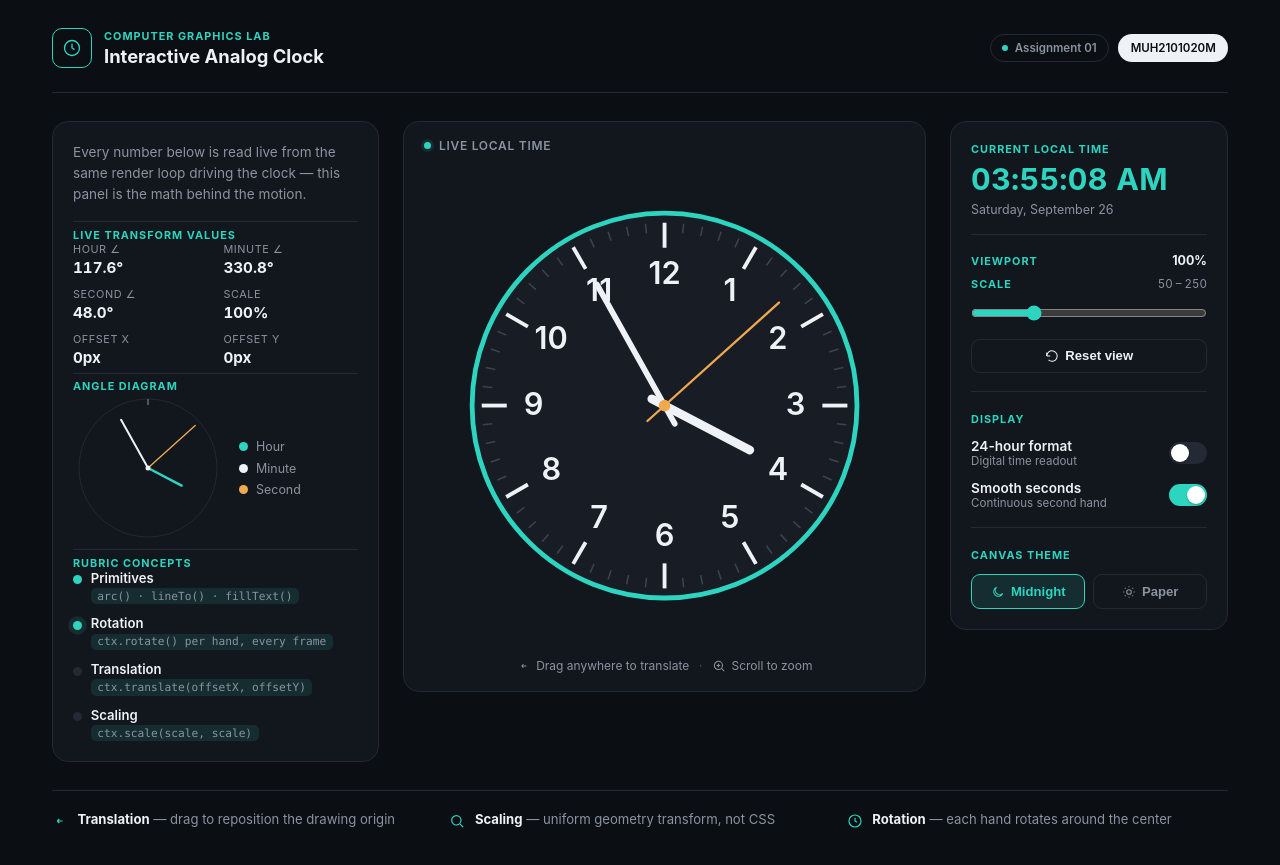
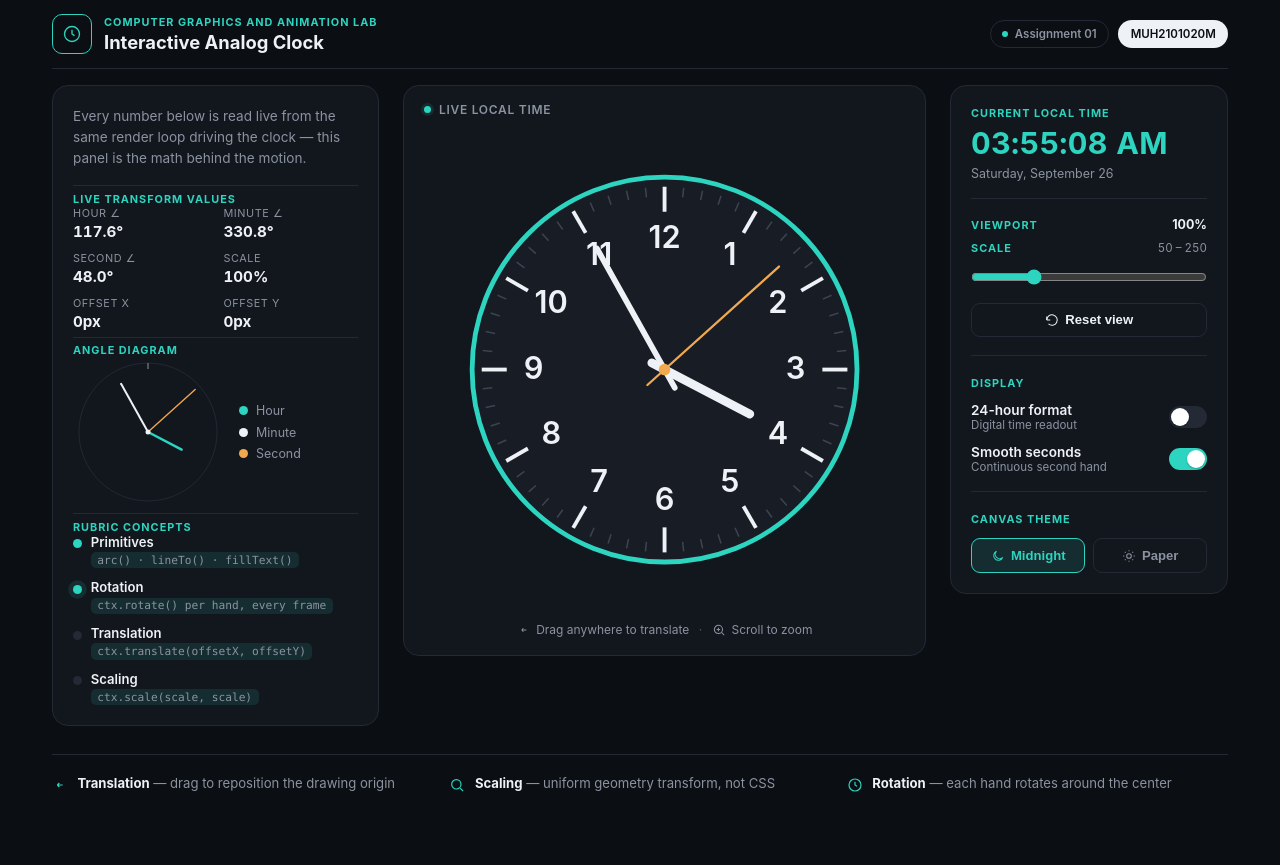
Before and after one commit to Kawchar-Ahammed/Interactive-Analog-Clock-Computer-Graphics-Animation, a plain HTML site: page index.html in a window 1280 px wide. After the commit the page ends 829 px from the top, so only its background shows below. Drawn offline with Linux system fonts and the light colour scheme.

Commit message:
Reduce header padding to match cube project spacing

```diff
--- a/index.html
+++ b/index.html
@@ -19,7 +19,7 @@
           </svg>
         </span>
         <div class="brand-text">
-          <span class="eyebrow">Computer Graphics Lab</span>
+          <span class="eyebrow">Computer Graphics and Animation Lab</span>
           <h1>Interactive Analog Clock</h1>
         </div>
       </div>
--- a/style.css
+++ b/style.css
@@ -61,7 +61,7 @@ body {
 .app {
   max-width: 1240px;
   margin: 0 auto;
-  padding: 1.75rem 2rem 2.25rem;
+  padding: 0.875rem 2rem 2.25rem;
 }
 
 .eyebrow {
@@ -80,9 +80,9 @@ body {
   justify-content: space-between;
   flex-wrap: wrap;
   gap: 1rem;
-  padding-bottom: 1.5rem;
+  padding-bottom: 0.875rem;
   border-bottom: 1px solid var(--panel-border);
-  margin-bottom: 1.75rem;
+  margin-bottom: 1rem;
 }
 
 .brand { display: flex; align-items: center; gap: 0.75rem; }
```
